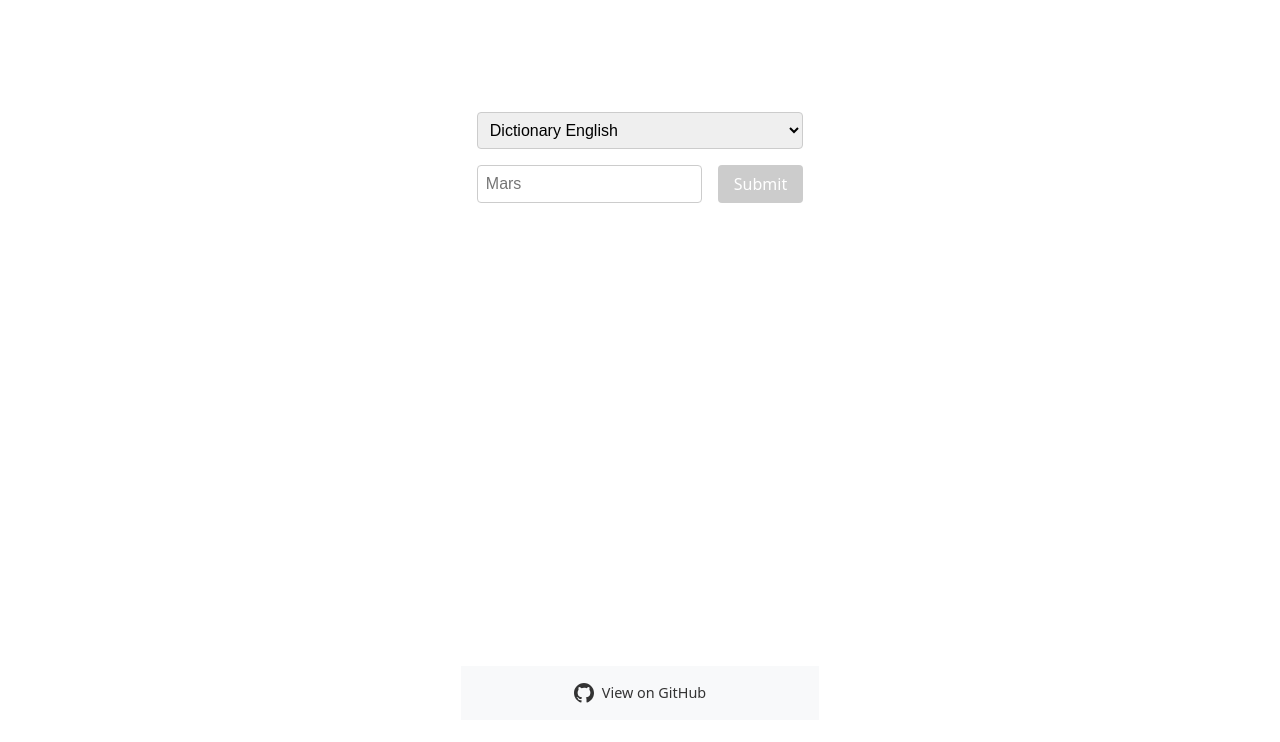
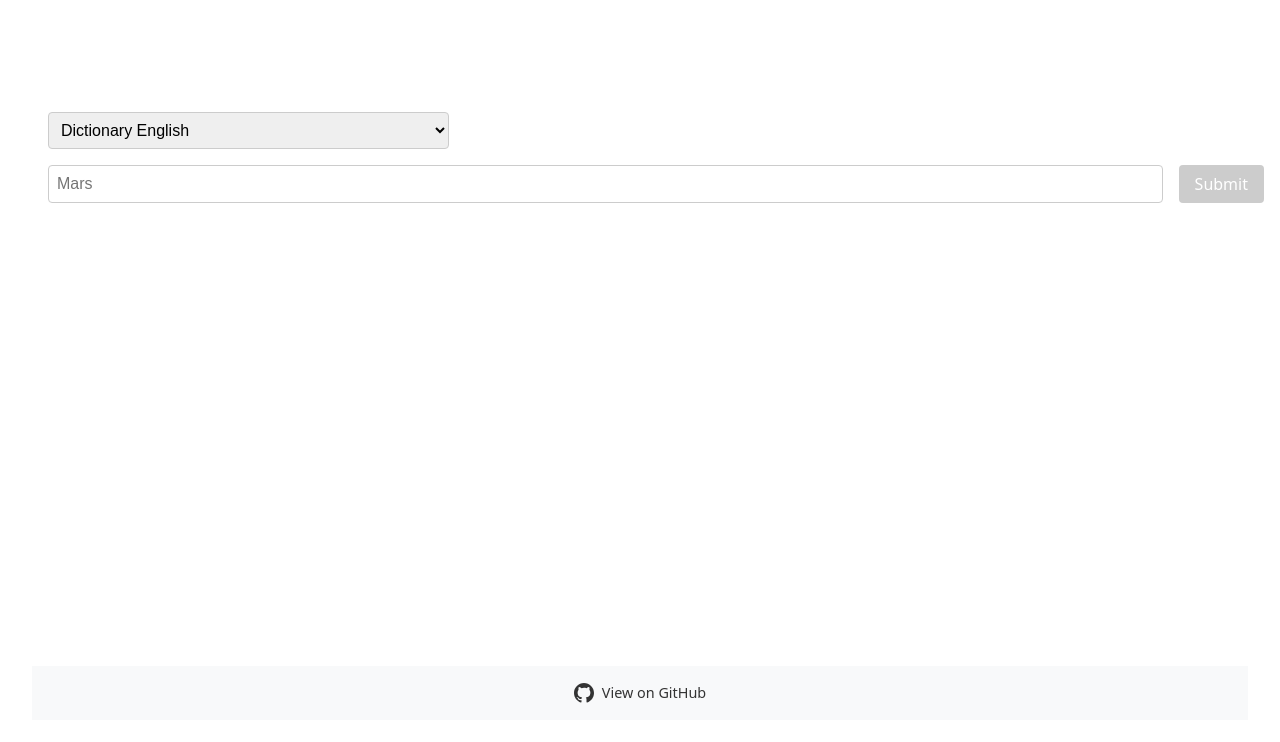
Before and after one commit to torstenwerner/ai-term, a Svelte app in the folder frontend/: page / in a window 1280 px wide. Shown: the top 742 px of the page. Built offline with nearby package versions, Linux system fonts and the light colour scheme; no server answers.

Commit message:
improve widths

```diff
--- a/frontend/src/App.svelte
+++ b/frontend/src/App.svelte
@@ -144,6 +144,7 @@
     main {
         margin: 2rem auto;
         padding: 0 1rem;
+        width: 100%;
     }
 
     .input-group {
@@ -158,7 +159,7 @@
         border: 1px solid #ccc;
         border-radius: 4px;
         margin-bottom: 1rem;
-        width: 100%;
+        width: max(250px, 33%);
     }
 
     input {
--- a/frontend/src/app.css
+++ b/frontend/src/app.css
@@ -47,7 +47,7 @@ h1 {
 }
 
 #app {
-  max-width: 1280px;
+  width: min(1280px, 100%);
   margin: 0 auto;
   padding: 2rem;
   /*text-align: center;*/
```
